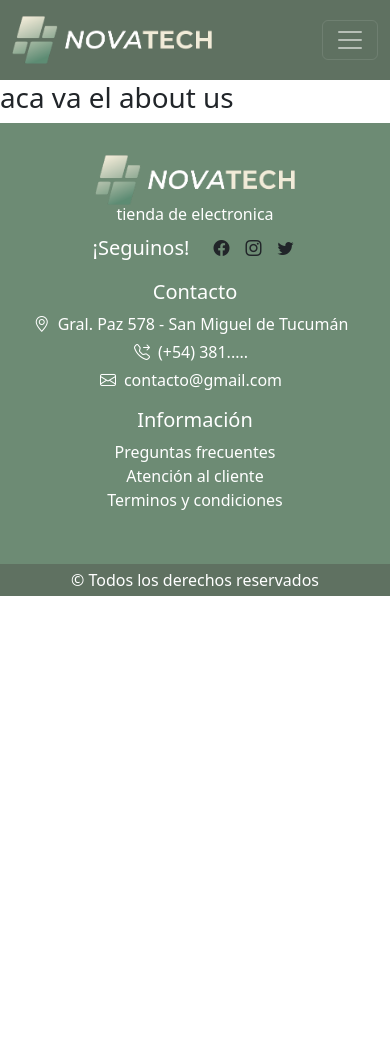
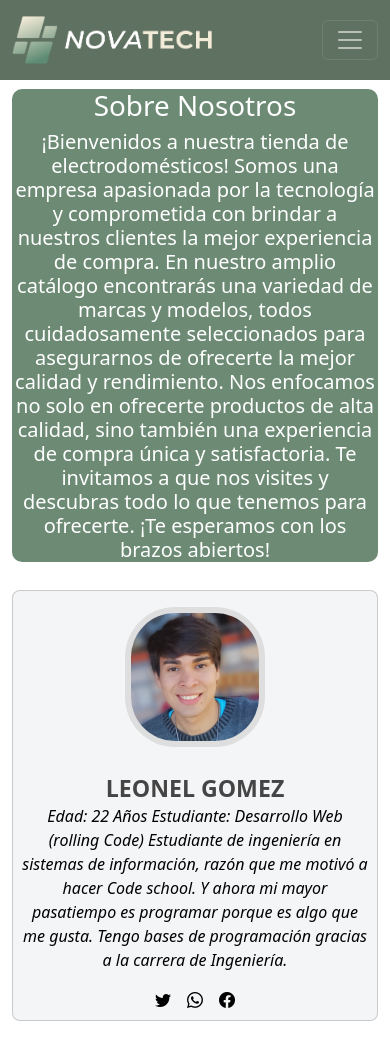
Before and after one commit to Leonelsk8/Nova-tech-front, a React (Vite) app: page /aboutUs in a window 390 px wide. Shown: the top 1059 px of the page. Before the commit the page ends 844 px from the top, so only its background shows below. Built offline with nearby package versions, Linux system fonts and the light colour scheme.

Commit message:
subiendo cambios cp

```diff
--- a/package.json
+++ b/package.json
@@ -10,12 +10,14 @@
     "preview": "vite preview"
   },
   "dependencies": {
+    "@emailjs/browser": "^3.11.0",
     "animate.css": "^4.1.1",
     "aos": "^2.3.4",
     "axios": "^1.3.6",
     "bootstrap": "^5.3.0-alpha3",
     "bootstrap-icons": "^1.10.4",
     "dotenv": "^16.0.3",
+    "gmail-js": "^1.1.7",
     "react": "^18.2.0",
     "react-bootstrap": "^2.7.4",
     "react-dom": "^18.2.0",
--- a/src/App.jsx
+++ b/src/App.jsx
@@ -1,4 +1,4 @@
-import { React, useState } from 'react';
+import { useState } from 'react';
 import './App.css';
 import 'bootstrap/dist/css/bootstrap.min.css';
 import en from './English.json';
@@ -8,6 +8,8 @@ import Navbar from './components/navbar/Navbar';
 import Footer from './components/footer/Footer';
 import Register from './pages/Register';
 import { Routes, Route } from 'react-router-dom';
+import AboutUS from './components/aboutUS/AboutUS';
+import Contact from './components/contact/Contact';
 
 const App = () => {
   const [lang, setLang] = useState(es);
@@ -42,8 +44,8 @@ const App = () => {
           path='/prod/:id'
           element={isLog ? <h1>hola</h1> : <h1>chau</h1>}
         />
-        <Route path='/aboutus' element={<h1>aca va el about us</h1>} />
-        <Route path='/contact' element={<h1>aca va el contacto</h1>} />
+        <Route path='aboutUs' element={<AboutUS/>} />
+        <Route path='/contact' element={<Contact />} />
         <Route path='/login' element={<h1>aca va el login</h1>} />
         <Route
           path='/register'
--- a/src/components/aboutUS/AboutUS.jsx
+++ b/src/components/aboutUS/AboutUS.jsx
@@ -1,19 +1,36 @@
 import './AboutUs.css';
+import { Link } from 'react-router-dom';
 
 const AboutUS = () => {
-  let message = `Somos un gran equipo bien especializados, siempre trabajando y pensando en ud en nuetra gente, nuestro publico.`;
   return (
     <section className='section-white'>
-      <div className='conteiner'>
+      <div className='conteiner container-fluid'>
         <div className='row justify-content-between'>
-          <div className='col-md-12 text-center'>
+          <div className='text-center'>
             <h2 className='section-title'></h2>
-            Siempre Pensando en ud equipo Nova Tech
+            <div className='banner'>
+              <h1>Sobre Nosotros</h1>
+              <div>
+                <small>
+                  <h5>
+                    ¡Bienvenidos a nuestra tienda de electrodomésticos! Somos
+                    una empresa apasionada por la tecnología y comprometida con
+                    brindar a nuestros clientes la mejor experiencia de compra.
+                    En nuestro amplio catálogo encontrarás una variedad de
+                    marcas y modelos, todos cuidadosamente seleccionados para
+                    asegurarnos de ofrecerte la mejor calidad y rendimiento. Nos
+                    enfocamos no solo en ofrecerte productos de alta calidad,
+                    sino también una experiencia de compra única y
+                    satisfactoria. Te invitamos a que nos visites y descubras
+                    todo lo que tenemos para ofrecerte. ¡Te esperamos con los
+                    brazos abiertos!
+                  </h5>
+                </small>
+              </div>
+            </div>
           </div>
-          <p className='section-subtitle'>{message}</p>
-         <div className='card-deck d-flex'>
-         <div className='col-sm-4 col-md-3 p-2'>
-            <div className='card team-item'>
+          <div className='col-sm-4 col-md-3'>
+            <div className='card team-item p-2'>
               <div className='text-center m-2'>
                 <img src='/img/Leo.png' className='team-img' alt='imagen' />
               </div>
@@ -26,29 +43,29 @@ const AboutUS = () => {
                   programar porque es algo que me gusta. Tengo bases de
                   programación gracias a la carrera de Ingeniería.
                 </p>
-                <div className='d-flex justify-content-center icon  mb-3'>
+                <div className='d-flex justify-content-center'>
                   <div>
-                    <a href='#' className='m-2'>
+                    <Link to='/' className='m-2 text-black'>
                       <i className='bi bi-twitter'></i>
-                    </a>
+                    </Link>
                   </div>
                   <div>
-                    <a href='#' className='m-2'>
+                    <Link to='/' className='m-2 text-black'>
                       <i className='bi bi-whatsapp'></i>
-                    </a>
+                    </Link>
                   </div>
                   <div>
-                    <a href='#' className='m-2'>
+                    <Link to='/' className='m-2 text-black'>
                       <i className='bi bi-facebook'></i>
-                    </a>
+                    </Link>
                   </div>
                 </div>
               </div>
             </div>
           </div>
-          <div className='col-sm-4 col-md-3 p-2'>
-            <div className='card team-item'>
-              <div className='text-center m-2'>
+          <div className='col-sm-4 col-md-3'>
+            <div className='card team-item p-2'>
+              <div className='text-center m-2 text-black'>
                 <img src='/img/Ivan.png' className='team-img' alt='imagen' />
               </div>
               <h3>Ivan Economo</h3>
@@ -60,58 +77,60 @@ const AboutUS = () => {
                   desarrollo para poder crear estructuras complejas de manera
                   profunda y profesional.
                 </p>
-                <div className='d-flex justify-content-center icon  mb-3'>
+                <div className='d-flex justify-content-center'>
                   <div>
-                    <a href='#' className='m-2'>
+                    <Link to='/' className='m-2 text-black'>
                       <i className='bi bi-twitter'></i>
-                    </a>
+                    </Link>
                   </div>
                   <div>
-                    <a href='#' className='m-2'>
+                    <Link to='/' className='m-2 text-black'>
                       <i className='bi bi-whatsapp'></i>
-                    </a>
+                    </Link>
                   </div>
                   <div>
-                    <a href='#' className='m-2'>
+                    <Link to='/' className='m-2 text-black'>
                       <i className='bi bi-facebook'></i>
-                    </a>
+                    </Link>
                   </div>
                 </div>
               </div>
             </div>
           </div>
-          <div className='col-sm-4 col-md-3 p-2'>
-            <div className='card team-item'>
+          <div className='col-sm-4 col-md-3'>
+            <div className='card team-item p-2'>
               <div className='text-center m-2'>
                 <img src='/img/Matias.png' className='team-img' alt='imagen' />
               </div>
               <h3>Matias Rosales</h3>
               <div className='team-info'>
                 <p>
-                Edad: 27 Años Estudiante: Desarrollo Web (rolling Code). Soy estudiante de Ingenieria y empecé en RollingCode para ampliar mis conocimientos sobre lenguajes de programación.
+                  Edad: 27 Años Estudiante: Desarrollo Web (rolling Code). Soy
+                  estudiante de Ingenieria y empecé en RollingCode para ampliar
+                  mis conocimientos sobre lenguajes de programación.
                 </p>
-                <div className='d-flex justify-content-center icon  mb-3'>
+                <div className='d-flex justify-content-center'>
                   <div>
-                    <a href='#' className='m-2'>
+                    <Link to='/' className='m-2 text-black'>
                       <i className='bi bi-twitter'></i>
-                    </a>
+                    </Link>
                   </div>
                   <div>
-                    <a href='#' className='m-2'>
+                    <Link to='/' className='m-2 text-black'>
                       <i className='bi bi-whatsapp'></i>
-                    </a>
+                    </Link>
                   </div>
                   <div>
-                    <a href='#' className='m-2'>
+                    <Link to='/' className='m-2 text-black'>
                       <i className='bi bi-facebook'></i>
-                    </a>
+                    </Link>
                   </div>
                 </div>
               </div>
             </div>
           </div>
-          <div className='col-sm-4 col-md-3 p-2'>
-            <div className='card team-item'>
+          <div className='col-sm-4 col-md-3'>
+            <div className='card team-item p-2'>
               <div className='text-center m-2'>
                 <img src='/img/Carlos.png' className='team-img' alt='imagen' />
               </div>
@@ -123,27 +142,26 @@ const AboutUS = () => {
                   que hacer al finalizar el cursado, pero con grandes
                   expectátivas de cambiar mi futuro.
                 </p>
-                <div className='d-flex justify-content-center icon  mb-3'>
+                <div className='d-flex justify-content-center'>
                   <div>
-                    <a href='#' className='m-2'>
+                    <Link to='/' className='m-2 text-black'>
                       <i className='bi bi-twitter'></i>
-                    </a>
+                    </Link>
                   </div>
                   <div>
-                    <a href='#' className='m-2'>
+                    <Link to='/' className='m-2 text-black'>
                       <i className='bi bi-whatsapp'></i>
-                    </a>
+                    </Link>
                   </div>
                   <div>
-                    <a href='#' className='m-2'>
+                    <Link href='/' className='m-2 text-black'>
                       <i className='bi bi-facebook'></i>
-                    </a>
+                    </Link>
                   </div>
                 </div>
               </div>
             </div>
           </div>
-         </div>
         </div>
       </div>
     </section>
--- a/src/components/aboutUS/AboutUs.css
+++ b/src/components/aboutUS/AboutUs.css
@@ -1,3 +1,8 @@
+.banner {
+  background-color: #6D8B74;
+  color: white;
+  border-radius: 10px;
+}
 .section-whit {
   background-color: #fff;
   padding: 70px 0;
@@ -16,7 +21,7 @@
 }
 
 .team-item:hover {
-  background: #6D8B74;
+  background: #78997f;
   color: white;
 }
 
@@ -31,12 +36,8 @@
   transition: all 0.25s ease-in-out;
 }
 
-.section-subtitle {
-  white-space: pre-line;
-  color: #000;
-}
 .team-item:hover h3 {
-  color: blue;
+  color: rgb(2, 78, 2);
 }
 
 .team-info {
--- a/src/components/contact/Contact.css
+++ b/src/components/contact/Contact.css
@@ -1,5 +1,5 @@
 .contact {
-  background-color: aquamarine;
+  background-color: #6d8b74;
   margin: 10px;
   padding: 10px;
 }
@@ -10,9 +10,9 @@ form {
   display: flex;
   flex-direction: column;
   align-items: center;
-  border-radius: 10px;
-  border: double 10px;
-  color: black;
+  border-radius: 25px;
+  border: solid 5px;
+  color: #000000;
 }
 
 .header-contact {
@@ -47,7 +47,7 @@ form {
 
 .symbol-required::after{
   content: '*';
-  color: #FF0000;
+  color: #000000;
 }
 .field-message{
   height: 10rem;
@@ -60,6 +60,6 @@ form {
 
 .btn-send:hover,
 .btn-send:focus {
-  background-color: #10dd08;
+  background-color: #40bd3ca9;
   color: #ffffff;
 }
```
Also changed, not shown: src/components/contact/Contact.jsx (+41 -18 lines), 1 other file (tests, documents, lock files or other folders).
